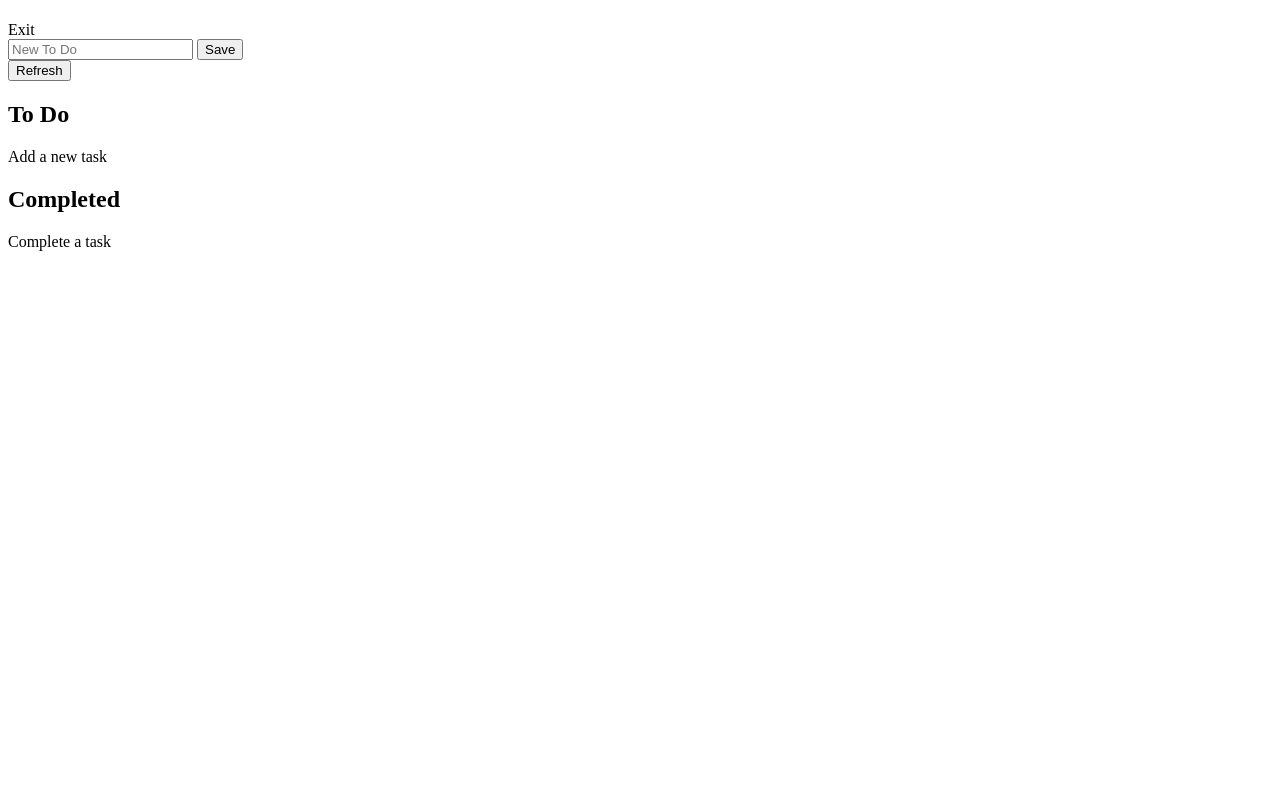
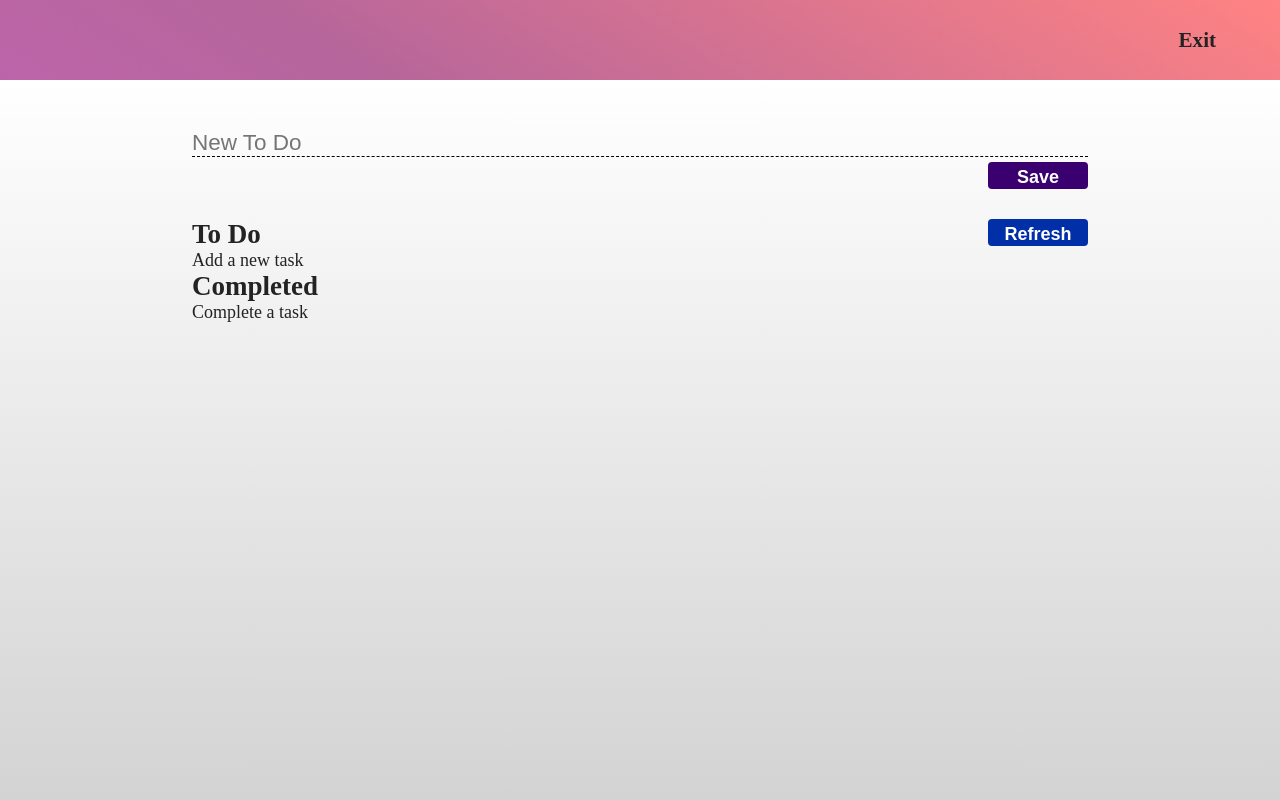
Before and after one commit to cruzortiz99/basics-python-flask-course, a Flask app: template to-do-list/src/resources/templates/to_do.html in a window 1280 px wide. Run offline with Flask 2, Linux system fonts and the light colour scheme; the template is opened without the code that fills it, so the values that code supplies are empty.

Commit message:
todo list done

```diff
--- a/to-do-list/src/db/user.json
+++ b/to-do-list/src/db/user.json
@@ -1 +1 @@
-[{"name": "Cruz", "tasks": []}, {"name": "Cruz Miguel", "tasks": []}]
+[{"name": "Cruz Miguel", "tasks": []}, {"name": "Cruz", "tasks": [{"id": 0, "name": "Tarea", "completed": false}, {"id": 1, "name": "Otra tarea", "completed": false}, {"id": 2, "name": "Nueva tarea", "completed": false}]}]
--- a/to-do-list/src/resources/css/basic.css
+++ b/to-do-list/src/resources/css/basic.css
@@ -2,7 +2,7 @@
   margin: 0px;
   padding: 0px;
   box-sizing: border-box;
-  color: rgb(19, 19, 19);
+  color: rgb(35, 35, 35);
 }
 
 html {
@@ -31,13 +31,16 @@ input[type='password']:focus {
   border-radius: 4px;
   font-size: 1rem;
   padding: 5px 0px;
+  min-width: 100px;
+  pointer-events: all;
+  cursor: pointer;
 }
 
 .success {
   background-color: rgb(58, 0, 111);
   color: white;
 }
-button.success:hover {
+.button.success:hover {
   background-color: rgb(161, 61, 255);
   color: rgb(19, 19, 19);
 }
@@ -46,10 +49,19 @@ button.success:hover {
   background-color: rgb(0, 47, 167);
   color: white;
 }
-
-button.info:hover {
+.button.info:hover {
   background-color: rgb(84, 129, 243);
   color: rgb(19, 19, 19);
+}
+.danger {
+  background-color: rgb(167, 0, 0);
+  color: white;
+}
+.button.danger:hover {
+  background-color: rgb(243, 84, 84);
+  color: rgb(19, 19, 19);
+}
+.checkbox {
 }
 @keyframes fade-left {
   0% {
--- a/to-do-list/src/resources/css/login.css
+++ b/to-do-list/src/resources/css/login.css
@@ -4,7 +4,7 @@ body {
   display: flex;
   justify-content: flex-end;
   align-items: center;
-  height: 100vh;
+  min-height: 100vh;
   width: 100vw;
   background: linear-gradient(
       to bottom,
@@ -21,7 +21,7 @@ body {
     );
   background-repeat: no-repeat;
   position: relative;
-  overflow: hidden;
+  overflow-x: hidden;
 }
 body::before {
   content: '';
--- a/to-do-list/src/resources/css/to_do.css
+++ b/to-do-list/src/resources/css/to_do.css
@@ -0,0 +1,95 @@
+@import './basic.css';
+body {
+  display: flex;
+  flex-direction: column;
+  align-items: center;
+  width: 100vw;
+  min-height: 100vh;
+  background: linear-gradient(
+      to bottom,
+      transparent,
+      transparent 10%,
+      white 10%,
+      lightgray
+    ),
+    linear-gradient(
+      to top right,
+      rgb(204, 97, 204) 10%,
+      rgb(182, 102, 155) 60%,
+      rgb(255, 131, 131)
+    );
+  background-repeat: no-repeat;
+  overflow-x: hidden;
+}
+
+header {
+  display: flex;
+  flex-direction: row;
+  justify-content: space-between;
+  width: 100%;
+  height: 10vh;
+}
+header > h3 {
+  margin-left: 2vw;
+  display: flex;
+  align-items: center;
+  color: white;
+  text-transform: uppercase;
+}
+header > a {
+  margin-right: 5vw;
+  display: flex;
+  align-items: center;
+  font-weight: bold;
+  pointer-events: all;
+  cursor: pointer;
+}
+main {
+  width: 70%;
+  height: 100%;
+  display: flex;
+  margin: 50px 0px;
+  flex-direction: column;
+  justify-content: flex-start;
+  align-items: center;
+}
+#new_todo {
+  display: flex;
+  flex-direction: column;
+  width: 100%;
+}
+#new_todo > button[type='submit'] {
+  margin-top: 5px;
+  align-self: flex-end;
+}
+.to-do-list {
+  width: 100%;
+  margin-top: 30px;
+}
+.to-do-list-header {
+  display: flex;
+  flex-direction: row;
+  justify-content: space-between;
+  width: 100%;
+}
+.task {
+  margin: 5px 0px;
+  display: flex;
+  flex-direction: row;
+  justify-content: space-between;
+  width: 100%;
+  border: 2px solid rgba(0, 0, 0, 0.3);
+  padding: 4px;
+  border-radius: 4px;
+  background-color: rgb(226, 212, 8);
+}
+.task-completed,
+.task-uncompleted {
+  width: 70%;
+  display: flex;
+  justify-content: flex-start;
+  align-items: center;
+}
+.task-completed {
+  text-decoration: line-through;
+}
--- a/to-do-list/src/resources/js/to_do.js
+++ b/to-do-list/src/resources/js/to_do.js
@@ -40,8 +40,8 @@ function logoutListener (event) {
   redirectTo('/login')([])
 }
 
-listenAll('.button.remove.task')('click')(taskRemoveButtonEventListener)
-listenAll('.checkbox.task')('change')(taskCheckboxEventListener)
+listenAll('.button.danger')('click')(taskRemoveButtonEventListener)
+listenAll('.checkbox')('change')(taskCheckboxEventListener)
 listenAll('#refresh')('click')(refresh)
 listenAll('#new_todo')('submit')(newTodoEventListener)
 listenAll('#logout')('click')(logoutListener)
--- a/to-do-list/src/resources/templates/components/task.html
+++ b/to-do-list/src/resources/templates/components/task.html
@@ -1,12 +1,12 @@
 {% macro  taskChecker(task) %}
 <div id="{{task.id}}-task" class="task">
   {% if task.completed %}
-  <input id="{{task.id}}-checkbox" class="checkbox task" type="checkbox" checked>
+  <input id="{{task.id}}-checkbox" class="checkbox" type="checkbox" checked>
   <span id="{{task.id}}-name" class="task-completed">{{task.name}}</span>
   {% else %}
-  <input id="{{task.id}}-checkbox" class="checkbox task" type="checkbox">
-  <span id="{{task.id}}-name">{{task.name}}</span>
+  <input id="{{task.id}}-checkbox" class="checkbox" type="checkbox">
+  <span id="{{task.id}}-name" class="task-uncompleted">{{task.name}}</span>
   {% endif %}
-  <button id="{{task.id}}-button" class="remove button task">X</button>
+  <button id="{{task.id}}-button" class="danger button">X</button>
 </div>
 {% endmacro %}
--- a/to-do-list/src/resources/templates/to_do.html
+++ b/to-do-list/src/resources/templates/to_do.html
@@ -9,23 +9,35 @@
 
 {% block title %}TO DO{% endblock %}
 {% block content %}
-<h1>{{user.name}} </h1>
-<a id="logout">Exit</a>
+<header>
+  <h3>{{user.name}} </h3>
+  <a id="logout">
+    <h3>Exit</h3>
+  </a>
+</header>
+<main>
   <form id="new_todo" method="post">
     <input type="text" name="name" placeholder="New To Do">
-  <button type="submit">Save</button>
+    <button class="button success" type="submit">Save</button>
   </form>
-<button id="refresh">Refresh</button>
+  <div class="to-do-list">
+    <div class="to-do-list-header">
       <h2>To Do</h2>
+      <button id="refresh" class="button info">Refresh</button>
+    </div>
     {% for task in user.tasks if not task.completed %}
     {{ taskChecker(task) }}
     {% else %}
     <p>Add a new task</p>
     {% endfor %}
+    <div class="to-do-list-header">
       <h2>Completed</h2>
+    </div>
     {% for task in user.tasks if task.completed %}
     {{ taskChecker(task) }}
     {% else %}
     <p>Complete a task</p>
     {% endfor%}
+  </div>
+</main>
 {% endblock%}
```
Lines whose indentation alone changed are shown as unchanged.
